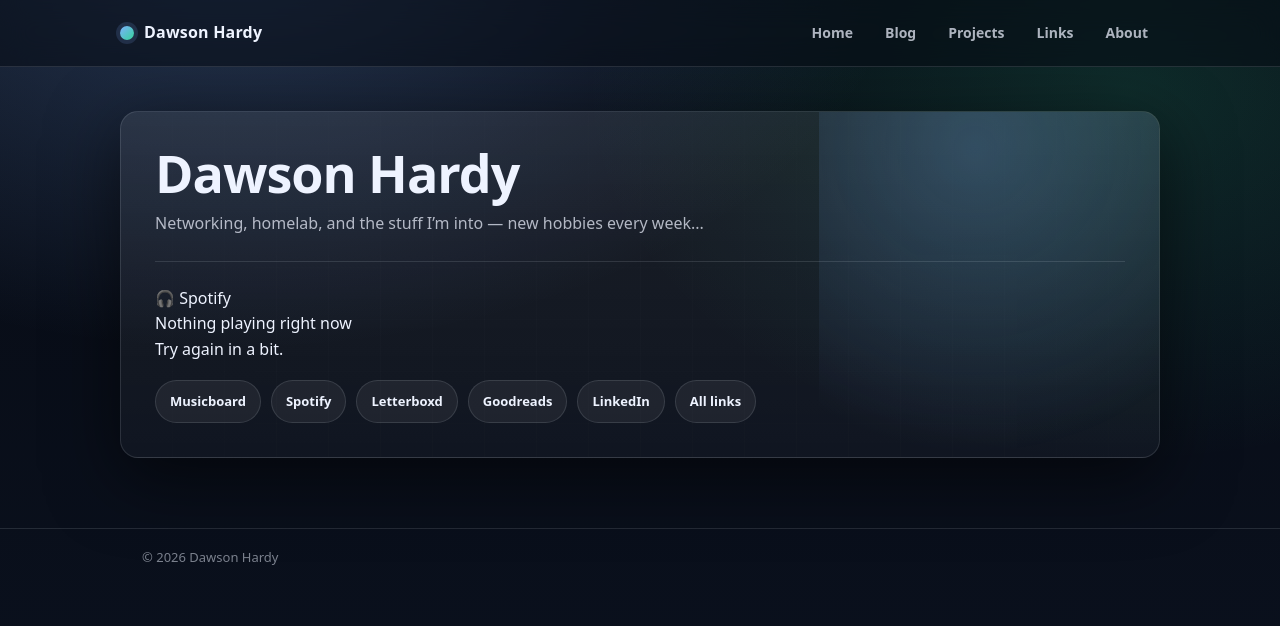
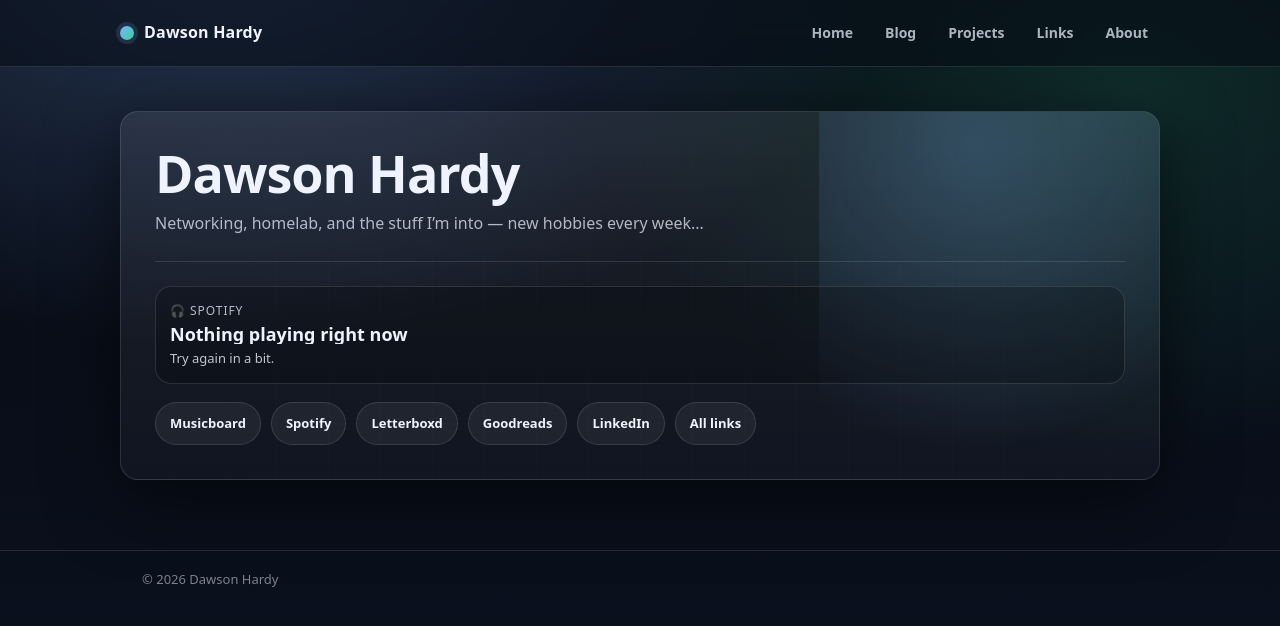
Before and after one commit to dawshardy/dawsonhardy.github.io, a Jekyll site: the page built from index.md, in a window 1280 px wide. Shown: the top 626 px of the page. Built offline with Jekyll 4.4.1, drawn with Linux system fonts in a browser that asks for light colours.

Commit message:
Update style.css

```diff
--- a/assets/css/style.css
+++ b/assets/css/style.css
@@ -250,3 +250,94 @@
   .home-hero h1{ font-size: 34px; }
   .nav a{ padding: 7px 10px; }
 }
+
+
+/* --- Spotify widget --- */
+.spotify-wrap{
+  margin-top: 18px;
+}
+
+.spotify-card{
+  display:flex;
+  gap:14px;
+  align-items:center;
+  padding:14px;
+  border-radius:16px;
+  border:1px solid rgba(255,255,255,.12);
+  background:rgba(0,0,0,.22);
+  text-decoration:none;
+  color:inherit;
+  transition: transform .15s ease, border-color .15s ease, background .15s ease;
+}
+
+.spotify-card:hover{
+  transform: translateY(-1px);
+  border-color: rgba(255,255,255,.22);
+  background:rgba(0,0,0,.28);
+}
+
+.spotify-art{
+  width:72px;
+  height:72px;
+  flex:0 0 auto;
+  border-radius:14px;
+  overflow:hidden;
+  border:1px solid rgba(255,255,255,.12);
+  background:rgba(255,255,255,.06);
+}
+
+.spotify-art img{
+  width:100%;
+  height:100%;
+  object-fit:cover;
+  display:block;
+}
+
+.spotify-art-fallback{
+  width:100%;
+  height:100%;
+  background: radial-gradient(circle at 30% 20%, rgba(0,255,163,.25), transparent 50%),
+              radial-gradient(circle at 80% 70%, rgba(88,166,255,.25), transparent 55%),
+              rgba(255,255,255,.06);
+}
+
+.spotify-meta{
+  min-width:0;
+}
+
+.spotify-status{
+  font-size:12px;
+  letter-spacing:.08em;
+  text-transform:uppercase;
+  opacity:.75;
+  margin-bottom:4px;
+}
+
+.spotify-title{
+  font-size:18px;
+  font-weight:900;
+  line-height:1.15;
+  margin-bottom:4px;
+  white-space:nowrap;
+  overflow:hidden;
+  text-overflow:ellipsis;
+}
+
+.spotify-sub{
+  font-size:13px;
+  opacity:.8;
+  white-space:nowrap;
+  overflow:hidden;
+  text-overflow:ellipsis;
+}
+
+.spotify-cta{
+  margin-top:8px;
+  font-size:12px;
+  opacity:.7;
+}
+
+@media (max-width: 520px){
+  .spotify-art{ width:58px; height:58px; border-radius:12px; }
+  .spotify-title{ font-size:16px; }
+}
```
